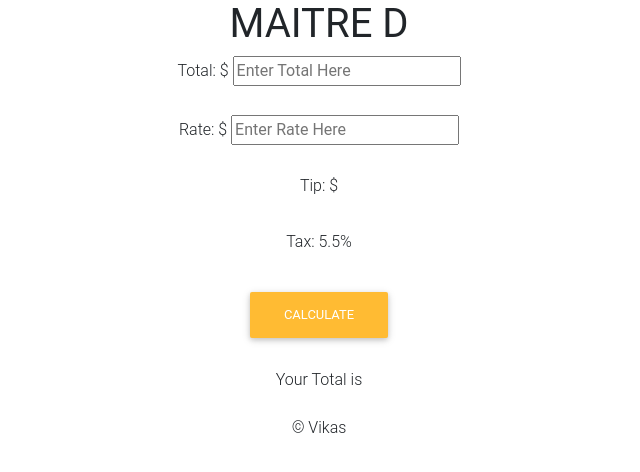
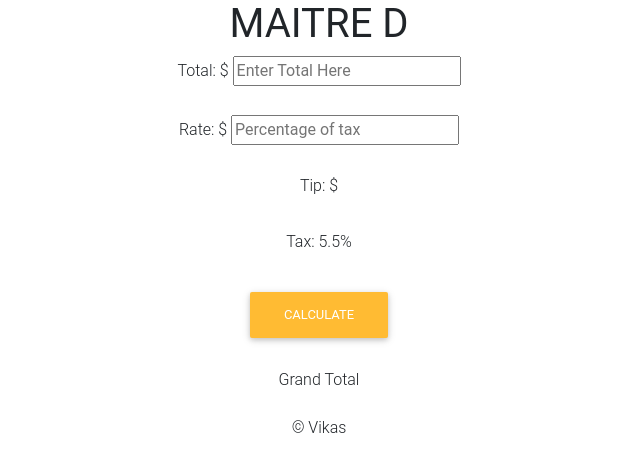
Before and after one commit to Vikas2004/maitre_d, a plain HTML site: page maitre_d.html in a window 1280 px wide. Shown: the full height of the page, 321-961 px from the left. Drawn offline with nearby package versions, Linux system fonts and the light colour scheme.

Commit message:
edited commit

```diff
--- a/maitre_d.html
+++ b/maitre_d.html
@@ -25,7 +25,7 @@
         <input id="total" type="number" name="tot" placeholder="Enter Total Here">
         <br><br>
         <label >Rate: $</label>
-        <input id="rate" type="number" name="rate" placeholder="Enter Rate Here">
+        <input id="rate" type="number" name="rate" placeholder="Percentage of tax">
         <br><br>
         <label id="tip">Tip: $ </label>
         <br><br>
@@ -36,7 +36,7 @@
         </button>
         <br><br>
         <label>
-            <p id="result">Your Total is</p>
+            <p id="result">Grand Total</p>
         </label>
 
     </div>
```
